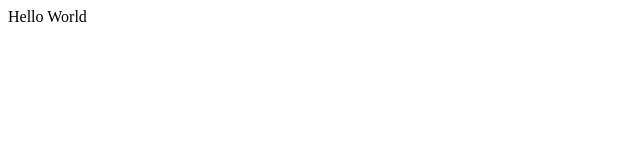
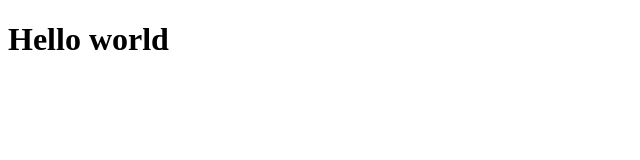
Before and after one commit to Abdulrehmanwarraich007/Task, a plain HTML site: page index.html in a window 1280 px wide. Shown: the whole page, without its empty margins (0-640 px from the left). Drawn offline with Linux system fonts and the light colour scheme.

Commit message:
linter add html and css

```diff
--- a/index.html
+++ b/index.html
@@ -6,6 +6,6 @@
     <title>Document</title>
 </head>
 <body>
-    Hello World
+    <h1>Hello world</h1>
 </body>
 </html>
--- /dev/null
+++ b/style.css
@@ -0,0 +1,3 @@
+h1{
+    color: antiquewhite;
+}
```
Also changed, not shown: index1.html (deleted, +0 -11 lines), .github/workflows/linters.yml (added), .stylelintrc.json (added), README.md (added), 1 other file.
